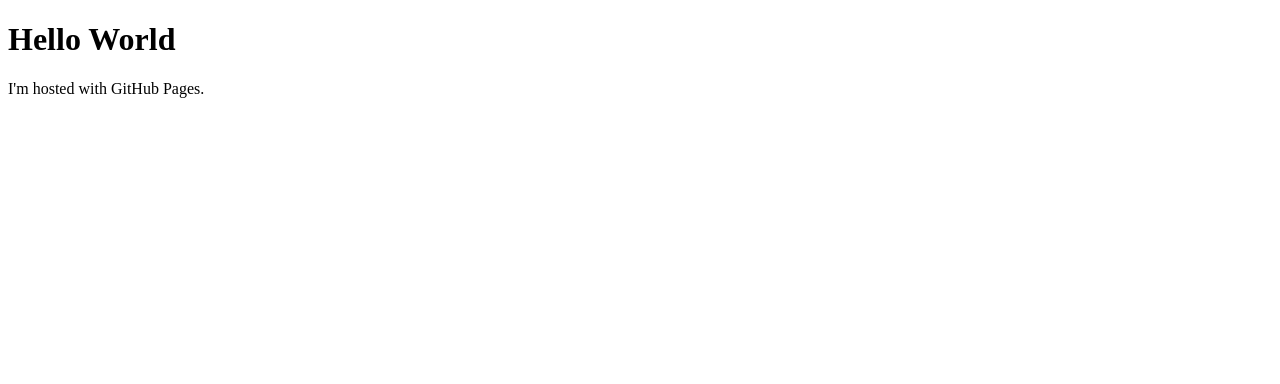
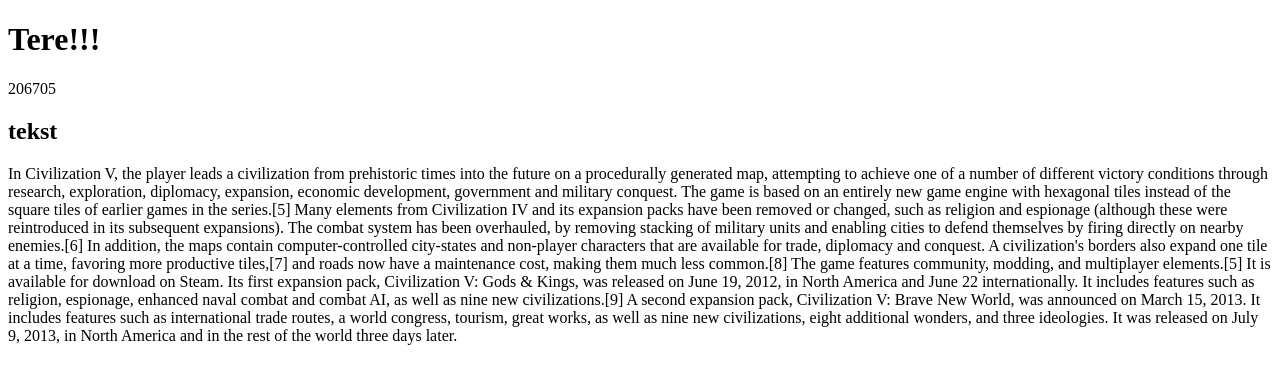
Before and after one commit to rain123555/rain123555.github.io, a plain HTML site: page index.html in a window 1280 px wide. Drawn offline with Linux system fonts and the light colour scheme.

Commit message:
Update index.html

```diff
--- a/index.html
+++ b/index.html
@@ -1,7 +1,13 @@
 <!DOCTYPE html>
 <html>
 <body>
-<h1>Hello World</h1>
-<p>I'm hosted with GitHub Pages.</p>
+<h1>Tere!!!</h1>
+<p>206705</p>
+  <h2>tekst</h2>
+  <p> In Civilization V, the player leads a civilization from prehistoric times into the future on a procedurally generated map, attempting to achieve one of a number of different victory conditions through research, exploration, diplomacy, expansion, economic development, government and military conquest. The game is based on an entirely new game engine with hexagonal tiles instead of the square tiles of earlier games in the series.[5] Many elements from Civilization IV and its expansion packs have been removed or changed, such as religion and espionage (although these were reintroduced in its subsequent expansions). The combat system has been overhauled, by removing stacking of military units and enabling cities to defend themselves by firing directly on nearby enemies.[6] In addition, the maps contain computer-controlled city-states and non-player characters that are available for trade, diplomacy and conquest. A civilization's borders also expand one tile at a time, favoring more productive tiles,[7] and roads now have a maintenance cost, making them much less common.[8] The game features community, modding, and multiplayer elements.[5] It is available for download on Steam.
+
+Its first expansion pack, Civilization V: Gods & Kings, was released on June 19, 2012, in North America and June 22 internationally. It includes features such as religion, espionage, enhanced naval combat and combat AI, as well as nine new civilizations.[9]
+
+A second expansion pack, Civilization V: Brave New World, was announced on March 15, 2013. It includes features such as international trade routes, a world congress, tourism, great works, as well as nine new civilizations, eight additional wonders, and three ideologies. It was released on July 9, 2013, in North America and in the rest of the world three days later. </p>
 </body>
 </html>
```
